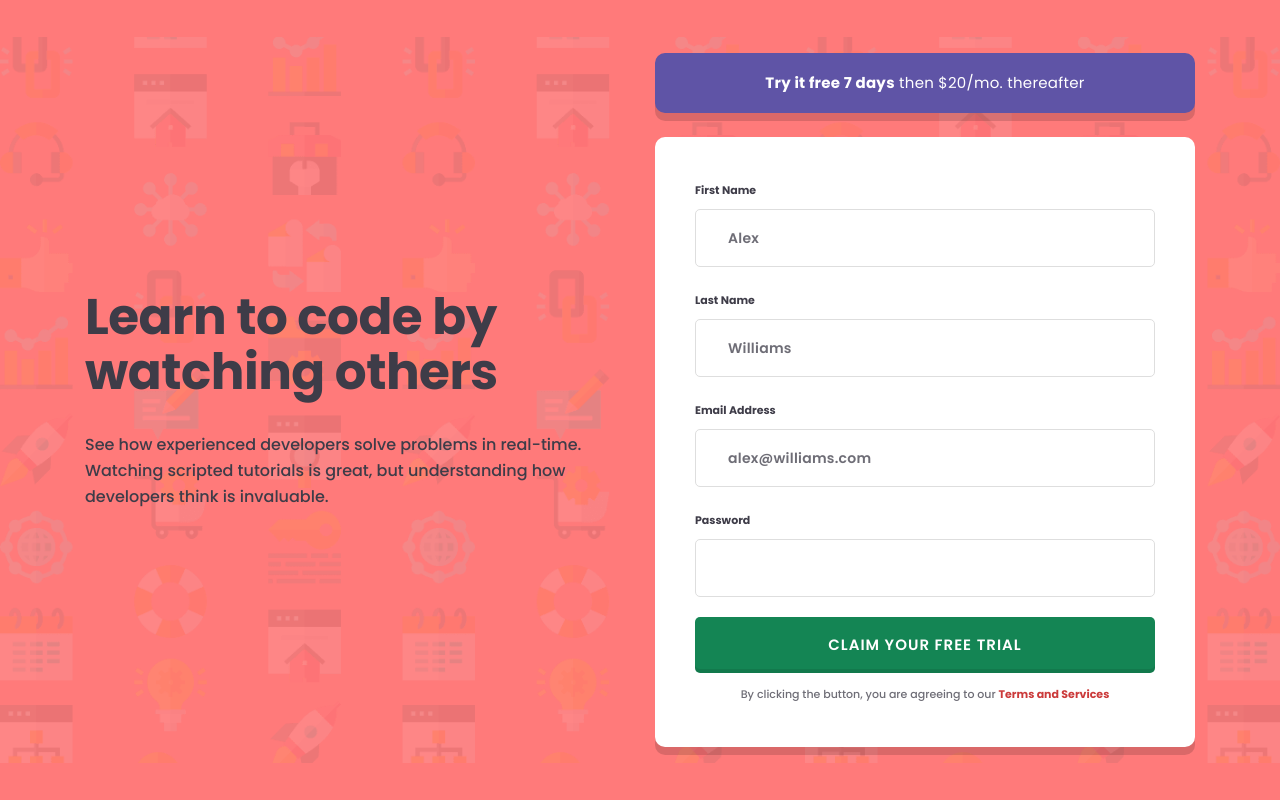
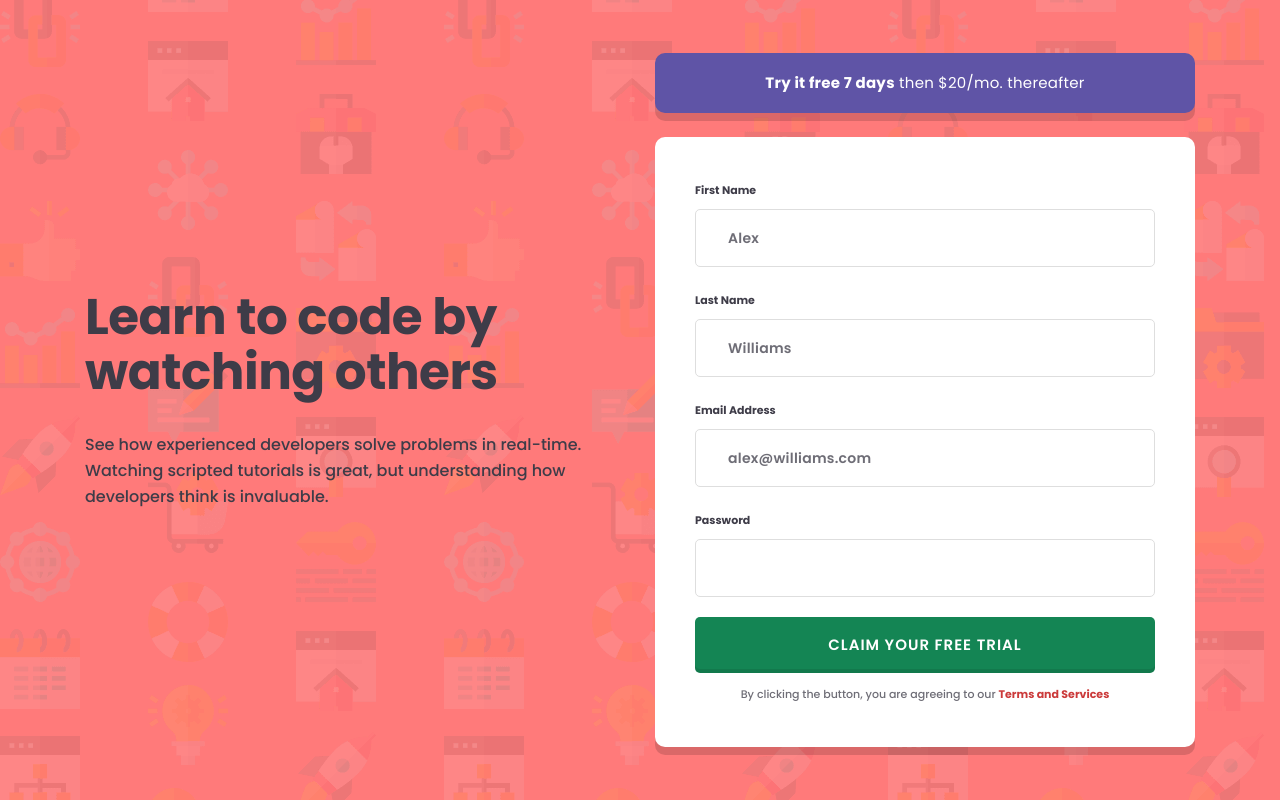
Before and after one commit to rupali317/intro-component-sign-up-form, a React (Create React App) app: page / in a window 1280 px wide. Built offline with nearby package versions, Linux system fonts and the light colour scheme.

Commit message:
Using background image instead of picture element approach

```diff
--- a/src/App.js
+++ b/src/App.js
@@ -1,7 +1,6 @@
 import { Form } from "./components/Form";
 import * as GlobalStyles from "./styles/Global.style";
 import { FreeTrial } from "./components/FreeTrial";
-import { DesktopWidth } from "./constants/Breakpoints";
 
 function App() {
   return (
@@ -9,13 +8,6 @@ function App() {
       <GlobalStyles.BaseStyles />
       <GlobalStyles.ResetStyles />
       <GlobalStyles.DefaultStyles />
-      <picture>
-        <source
-          srcSet="/images/bg-intro-desktop.png"
-          media={`(min-width:${DesktopWidth})`}
-        />
-        <img src="/images/bg-intro-mobile.png" alt="" role="presentation" />
-      </picture>
       <GlobalStyles.IntroSection>
         <h1>Learn to code by watching others</h1>
         <p>
--- a/src/styles/Global.style.jsx
+++ b/src/styles/Global.style.jsx
@@ -196,6 +196,7 @@ export const DefaultStyles = createGlobalStyle`
         align-items: center;
         padding-top: var(--space-l-3);
         padding-bottom: var(--space-l-3);
+        background-image: url("/images/bg-intro-mobile.png");
     }
 
     main {
@@ -204,17 +205,6 @@ export const DefaultStyles = createGlobalStyle`
         gap: var(--space-xl-3);
         justify-content: center;
         align-items: center;
-    }
-
-    picture {
-        position: absolute;
-        z-index: -1;
-        width: 100%;
-    }
-
-    img {
-        object-fit: cover;
-        width: 100%;
     }
 
     a {
@@ -236,6 +226,10 @@ export const DefaultStyles = createGlobalStyle`
     }
 
     @media (min-width: ${DesktopWidth}) {
+        body {
+            background-image: url("/images/bg-intro-desktop.png");
+        }
+
         main {
             flex-direction: row;
             gap: var(--space-xl-2);
```
